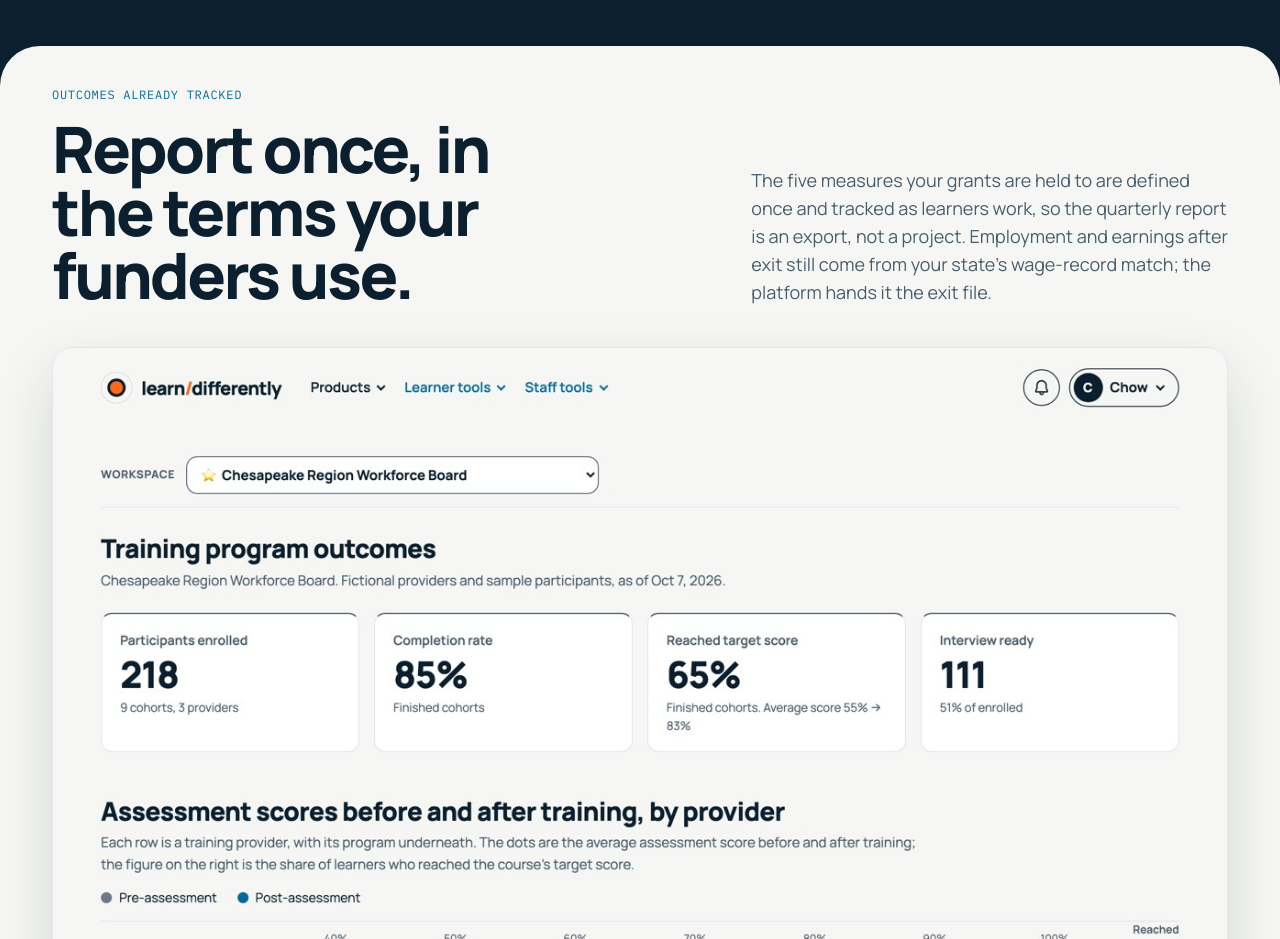
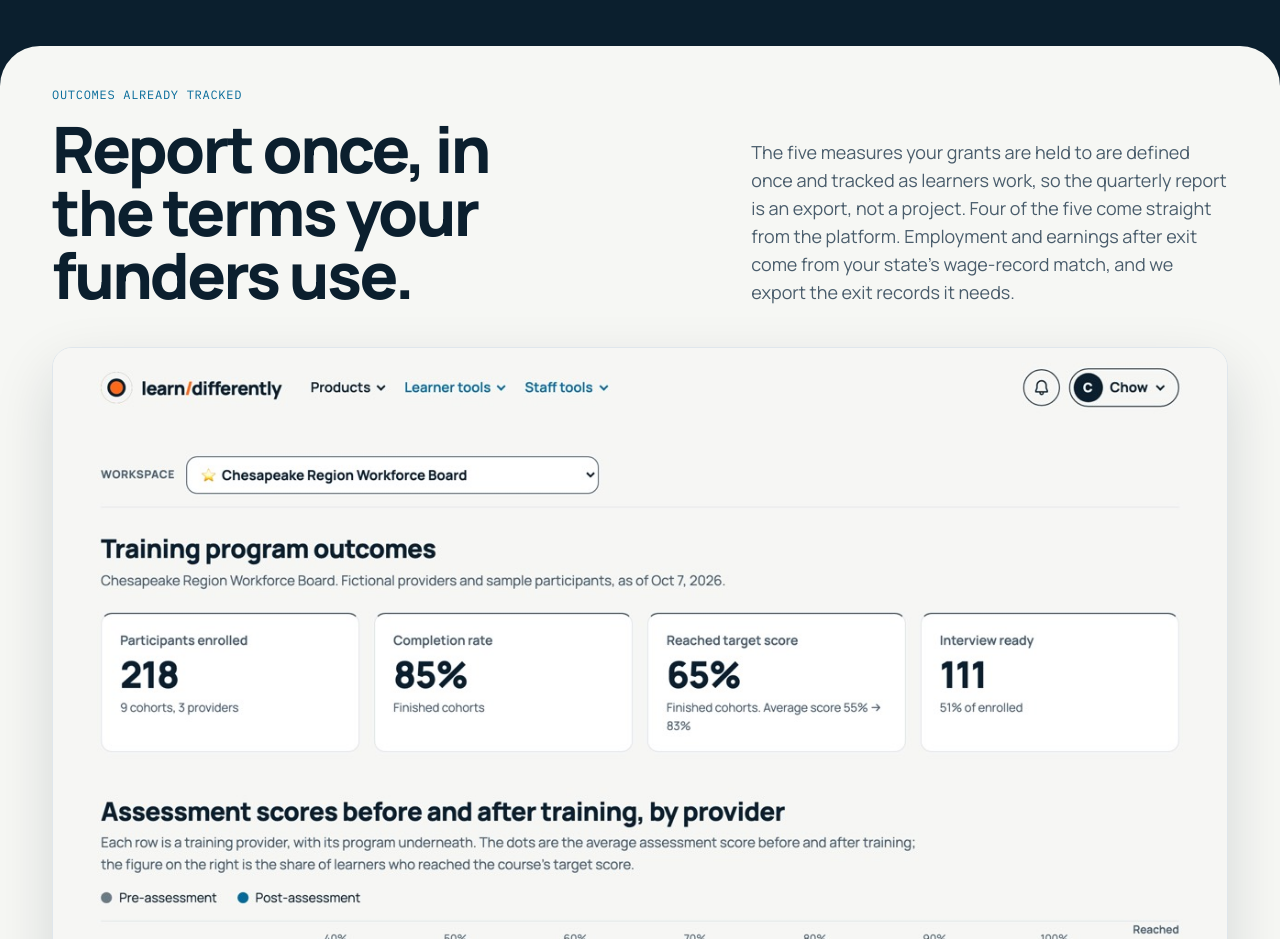
Before and after one commit to ludakhris/interview-differently, a React (Vite) app in the folder apps/learn/: page / in a window 1280 px wide. Shown: the part 3420-4359 px from the top of the page. Built offline with nearby package versions, Linux system fonts and the light colour scheme; no server answers.

Commit message:
copy(site-c): outcomes lead says plainly which measures come from the platform and which from the wage match
Refs #75

Co-Authored-By: Claude Fable 5.1 <noreply@anthropic.com>

```diff
--- a/apps/learn/src/pages/c/cContent.ts
+++ b/apps/learn/src/pages/c/cContent.ts
@@ -139,7 +139,7 @@ export const MEASURES_MORE = [
 ]
 
 export const PROVENANCE =
-  'Employment and earnings after exit still come from your state’s wage-record match; the platform hands it the exit file.'
+  'Four of the five come straight from the platform. Employment and earnings after exit come from your state’s wage-record match, and we export the exit records it needs.'
 
 export const WALKTHROUGH = [
   {
```
